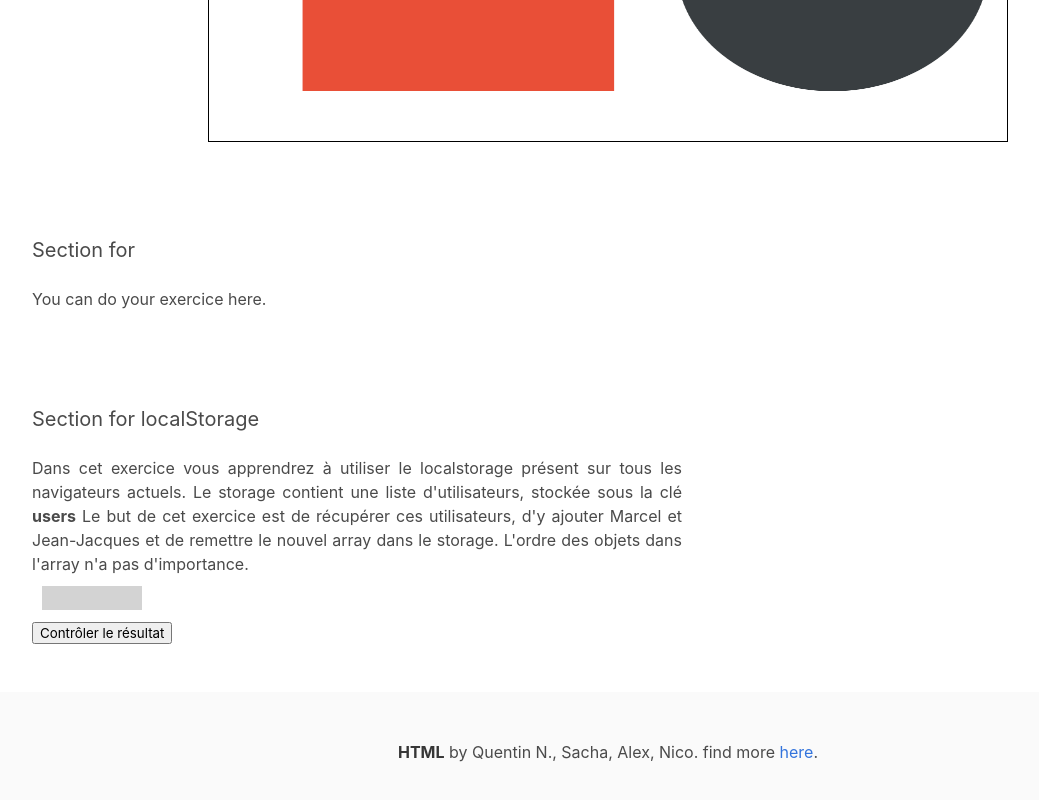
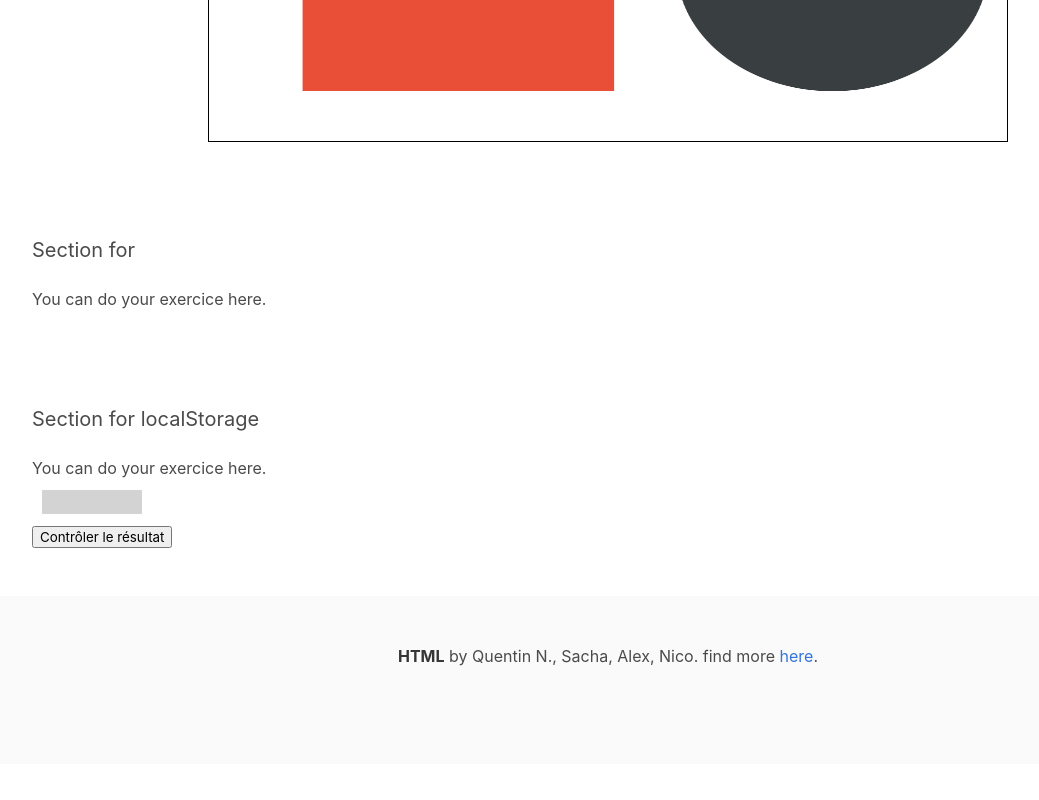
Before and after one commit to Nicnry/RIA1HTML5, a plain HTML site: page corrigés/index.html in a window 1280 px wide. Shown: the part 1121-1921 px from the top of the page, without its empty margins (32-1071 px from the left). After the commit the page ends 1885 px from the top, so only its background shows below. Drawn offline with nearby package versions, Linux system fonts and the light colour scheme.

Commit message:
Small corrections

```diff
--- a/corrigés/index.html
+++ b/corrigés/index.html
@@ -111,12 +111,7 @@
             <h2 class="subtitle">
                 Section for localStorage
             </h2>
-            <p style="width: 650px; text-align: justify">
-                Dans cet exercice vous apprendrez à utiliser le localstorage présent sur tous les navigateurs actuels.
-                Le storage contient une liste d'utilisateurs, stockée sous la clé <b>users</b> Le but de cet exercice
-                est de récupérer ces utilisateurs, d'y ajouter Marcel et Jean-Jacques et de remettre le nouvel array
-                dans le storage. L'ordre des objets dans l'array n'a pas d'importance.
-            </p>
+            <p>You can do your exercice here.</p>
             <div id="result" style="margin: 10px; background-color: lightgray; width: 100px; text-align: center;">
                 <br />
             </div>
--- a/js/localstorageSetup.js
+++ b/js/localstorageSetup.js
@@ -15,7 +15,7 @@ document.addEventListener("DOMContentLoaded", function () {
     let result = JSON.parse(localStorage.getItem("users"))
     resultDiv.innerText = compareResult(finalUsers, result)
       ? "Correct !"
-      : (resultDiv.innerText = "Incorrect !")
+      : "Incorrect !"
   }
 
   function compareResult(finalUsers, results) {
```
